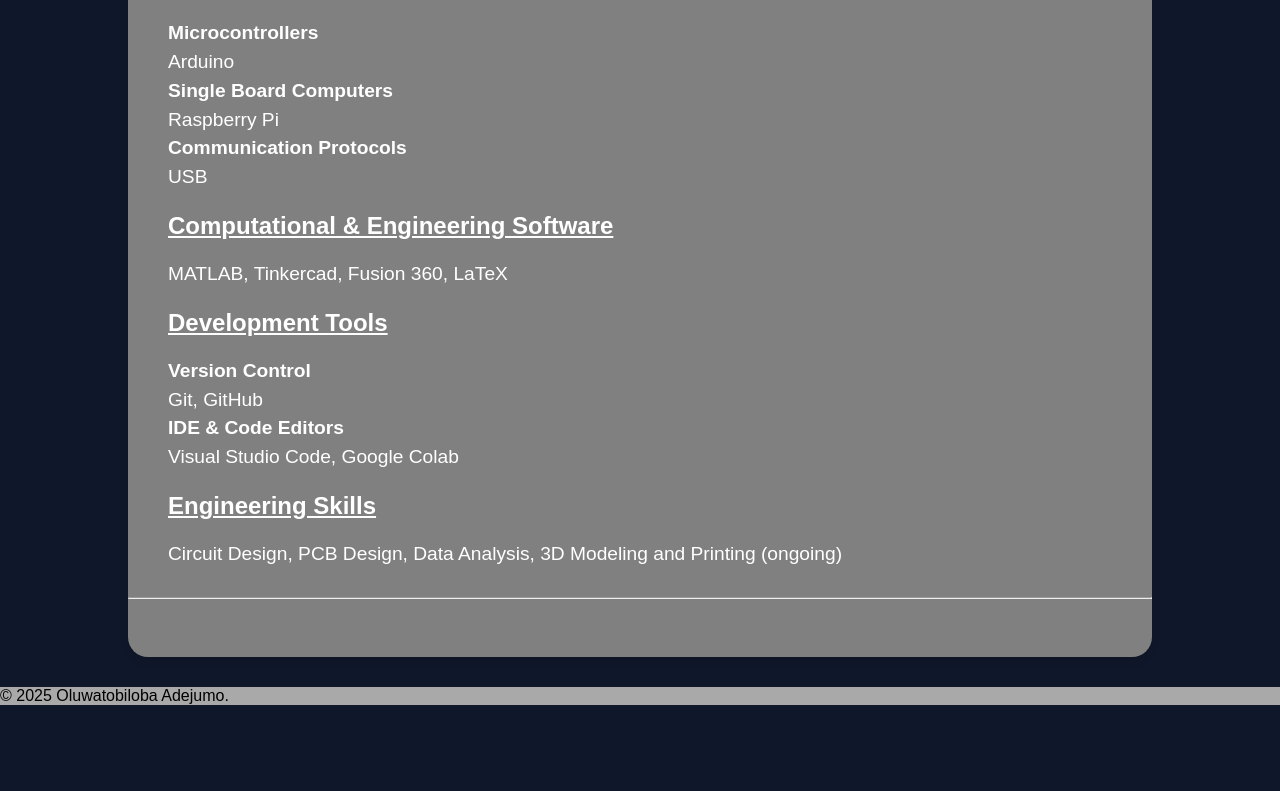
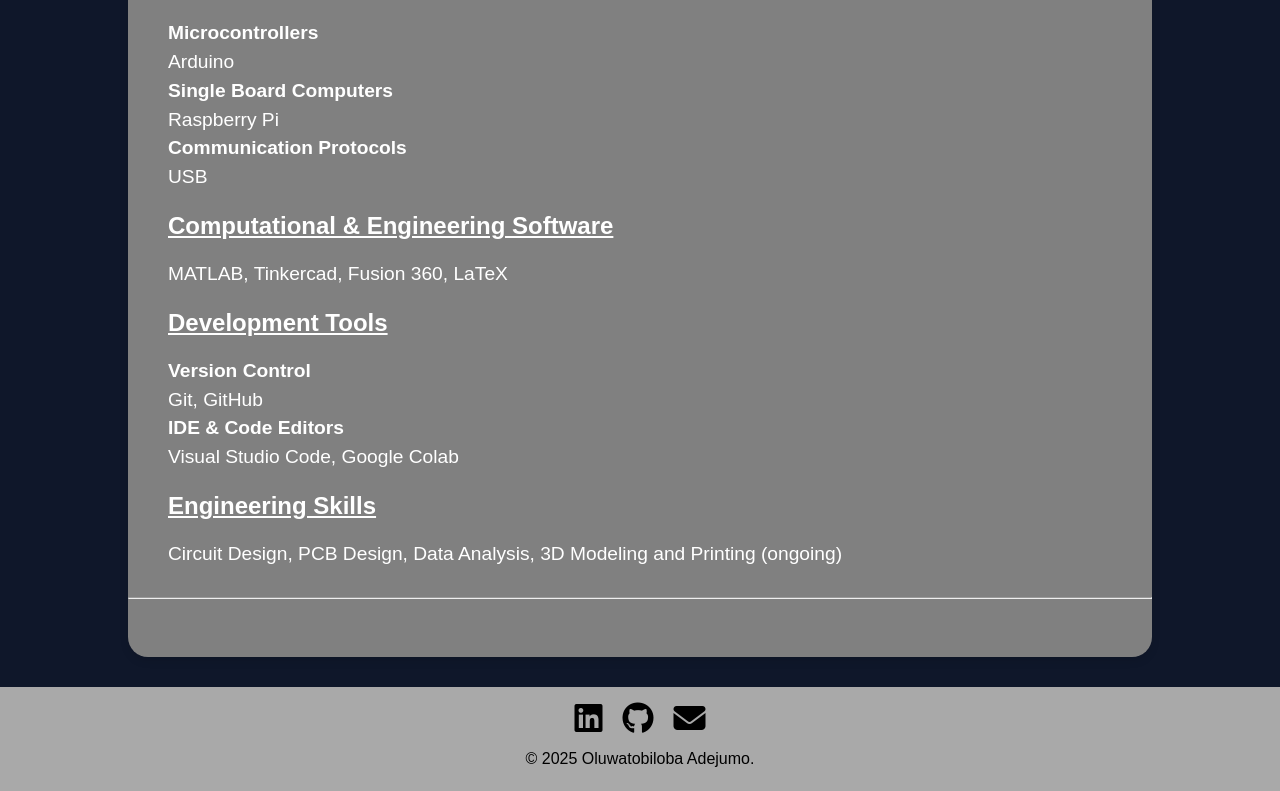
Before and after one commit to Tobi3333A/Portfolio, a plain HTML site: page skills.html in a window 1280 px wide. Shown: the part 389-1180 px from the top of the page. Before the commit the page ends 1110 px from the top, so only its background shows below. Drawn offline with Linux system fonts and the light colour scheme.

Commit message:
Portfolio

```diff
--- a/skills.html
+++ b/skills.html
@@ -53,8 +53,16 @@
         <hr>
     </div>
     <footer>
-        <p>&copy; 2025 Oluwatobiloba Adejumo.</p>
+        <div class="social-icons">
+            <a href="https://www.linkedin.com/in/oluwatobiloba-adejumo-194473271/"><i class="fa-brands fa-2x fa-linkedin"></i></a>
+            <a href="https://github.com/Tobi3333A"><i class="fa-brands fa-2x fa-github"></i></a>
+            <a href=mailto:"tobiadejumo10@gmail.com"><i class="fa-solid fa-2x fa-envelope"></i></a>
+        </div>
+        <div class="copyright">
+            <p style="text-align: center;">&copy; 2025 Oluwatobiloba Adejumo.</p>
+        </div>
     </footer>
+    <script src="https://kit.fontawesome.com/a1242d3266.js" crossorigin="anonymous"></script>
 
 </body>
 </html>
```
Also changed, not shown: project.html (+12 -4 lines).
